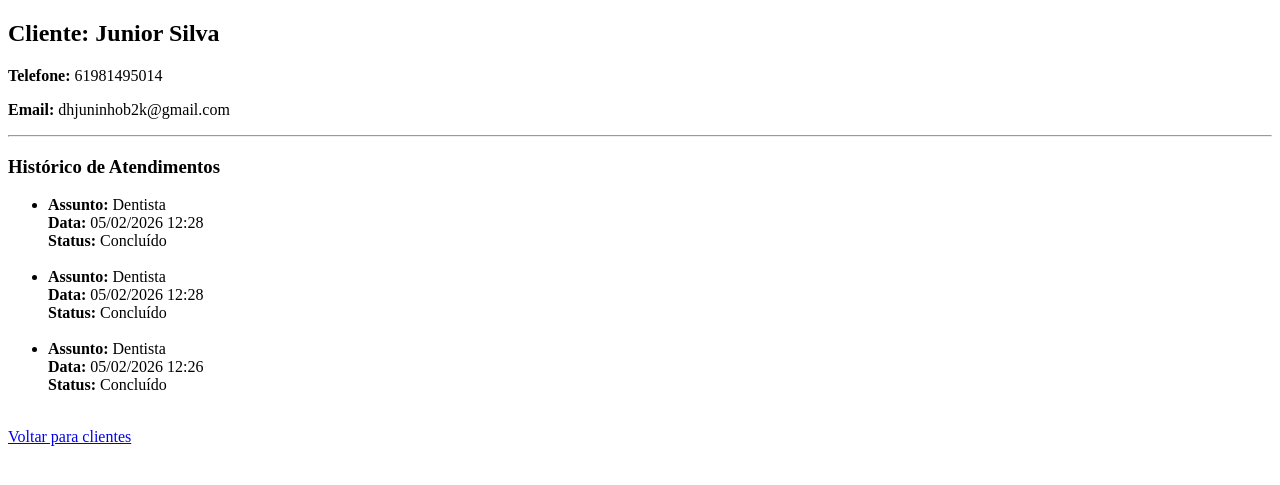
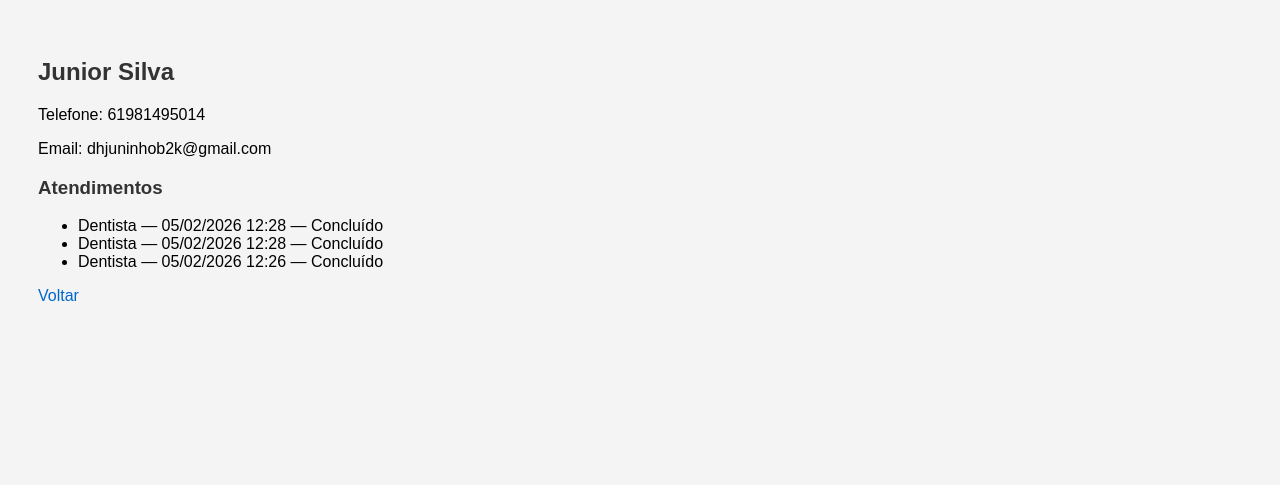
Before and after one commit to VagnoJunior/sistema-atendimento, a Flask app: page /cliente/1 in a window 1280 px wide. Shown: the top 485 px of the page. Run offline with Flask 3, Linux system fonts and the light colour scheme; data comes from the database, SQL or seed files in the repository.

Commit message:
Update cliente_historico.html

```diff
--- a/templates/cliente_historico.html
+++ b/templates/cliente_historico.html
@@ -1,33 +1,29 @@
 <!DOCTYPE html>
 <html>
 <head>
-    <title>Histórico do Cliente</title>
+    <title>Histórico</title>
+    <link rel="stylesheet" href="/static/style.css">
 </head>
 <body>
 
-<h2>Cliente: {{ cliente[1] }}</h2>
+<h2>{{ cliente[1] }}</h2>
 
-<p><strong>Telefone:</strong> {{ cliente[2] }}</p>
-<p><strong>Email:</strong> {{ cliente[3] }}</p>
+<p>Telefone: {{ cliente[2] }}</p>
+<p>Email: {{ cliente[3] }}</p>
 
-<hr>
-
-<h3>Histórico de Atendimentos</h3>
+<h3>Atendimentos</h3>
 
 <ul>
 {% for a in atendimentos %}
     <li>
-        <strong>Assunto:</strong> {{ a[0] }} <br>
-        <strong>Data:</strong> {{ a[1] }} <br>
-        <strong>Status:</strong> {{ a[2] }}
+        {{ a[0] }} — {{ a[1] }} — {{ a[2] }}
     </li>
-    <br>
 {% else %}
-    <li>Nenhum atendimento registrado</li>
+    <li>Nenhum atendimento</li>
 {% endfor %}
 </ul>
 
-<a href="/clientes">Voltar para clientes</a>
+<a href="/clientes">Voltar</a>
 
 </body>
 </html>
```
